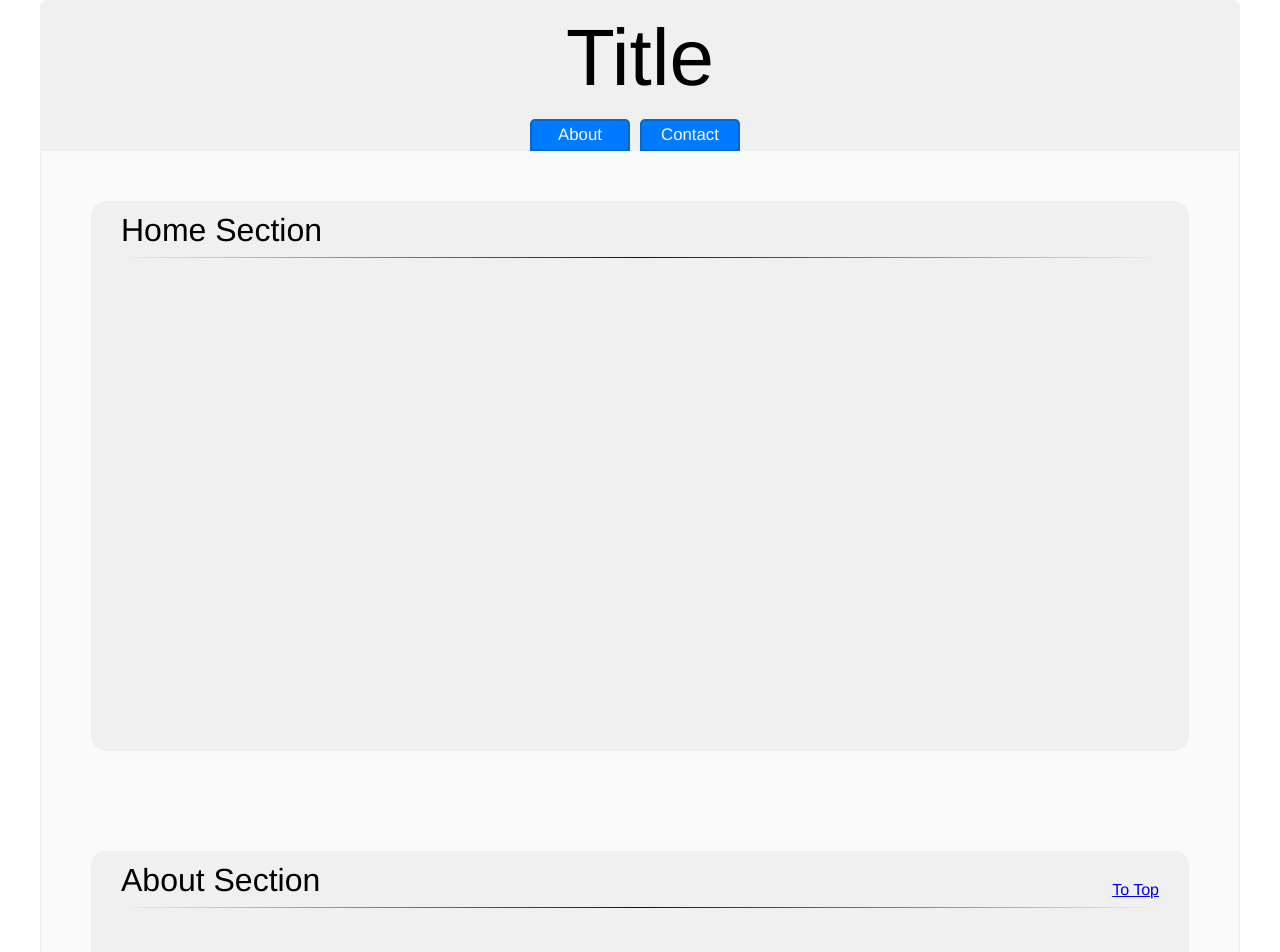
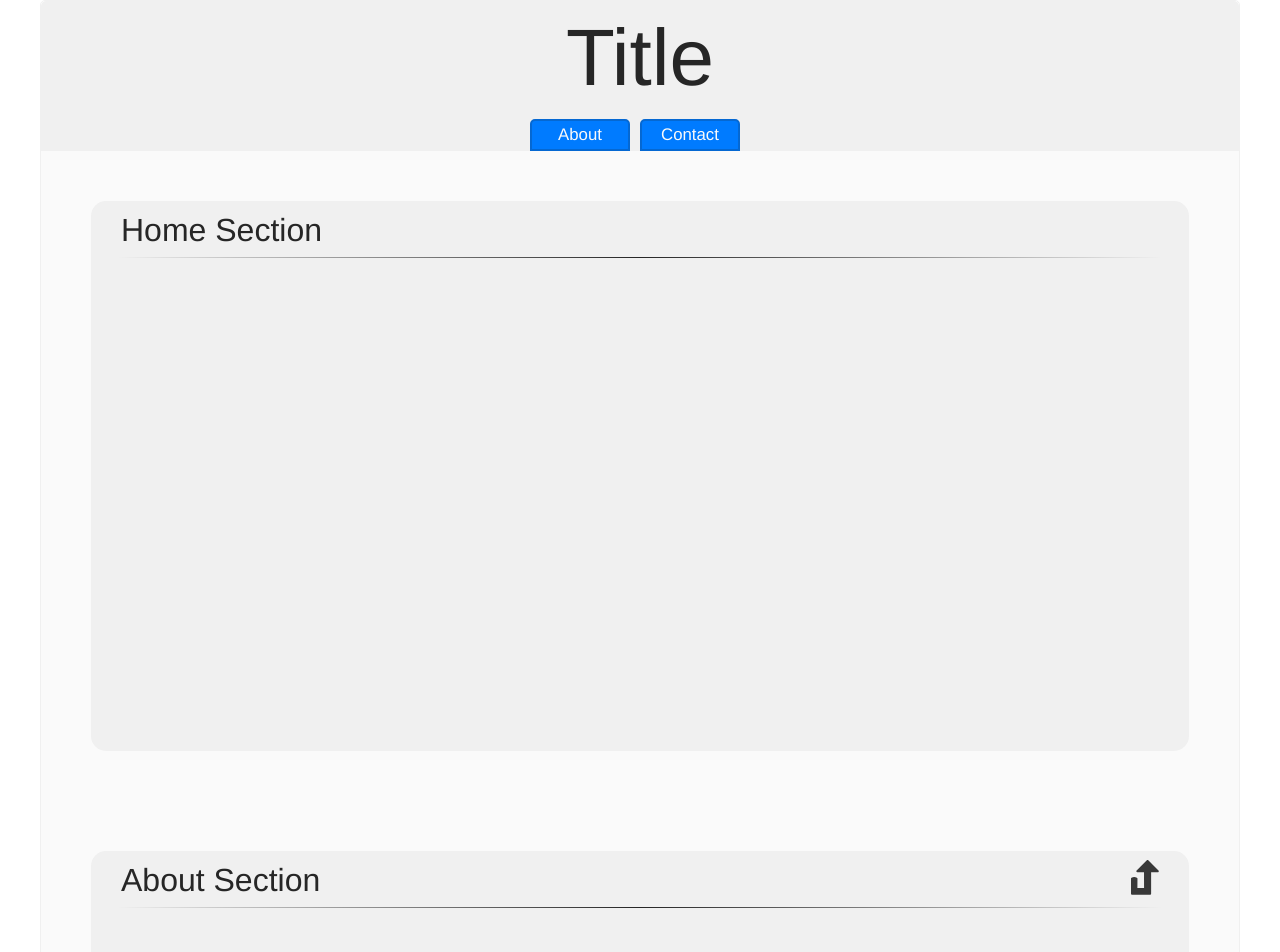
Before and after one commit to wchrapcynski/wc-component-component-library, a React (Create React App) app: page / in a window 1280 px wide. Shown: the top 952 px of the page. Built offline with nearby package versions, Linux system fonts and the light colour scheme.

Commit message:
Added to-top icon in section header

```diff
--- a/src/components/cards/cards.scss
+++ b/src/components/cards/cards.scss
@@ -76,8 +76,9 @@
     justify-content: center;
     align-items: center;
     flex-direction: column;
+    color: $black-2;
     hr {
-      background-image: linear-gradient(to right, $white-2, $black-1, $white-2);
+      background-image: linear-gradient(to right, $white-2, $black-2, $white-2);
       height: 1px;
       width: 95%;
       border: 0;
@@ -90,6 +91,9 @@
       align-items: flex-end;
       .card-header-item {
         margin: 0 30px;
+        img {
+          height: 35px;
+        }
       }
     }
     .card-body {
--- a/src/components/cards/sectioncard.js
+++ b/src/components/cards/sectioncard.js
@@ -1,6 +1,7 @@
 import React from "react";
 import "./cards.scss";
 import "../../styles/common.scss";
+import ToTopIcon from "../../images/to_top.svg"
 
 function SectionCard(props) {
   return (
@@ -13,7 +14,7 @@ function SectionCard(props) {
             {props.description}
           </div>
           <div className="card-header-item">
-            {props.toTop ? <a href="#Top">To Top</a> : ""}
+            {props.toTop ? <a href="#Top"><img src={ToTopIcon} alt="to-top" /></a> : ""}
           </div>
         </div>
         <hr />
--- a/src/components/footer/footer.scss
+++ b/src/components/footer/footer.scss
@@ -1,6 +1,7 @@
 @import "./../../styles/common.scss";
 
 .footer {
+  font-size: $font-size-1;
   text-align: center;
   padding: 10px 0;
   background-color: $white-2;
--- a/src/components/header/header.scss
+++ b/src/components/header/header.scss
@@ -9,6 +9,7 @@
   background-color: $white-2;
 
   .title {
+    color: $black-2;
     text-align: center;
     font-size: $font-size-3;
     padding-bottom: 15px;
```
Also changed, not shown: src/images/to_top.svg (added).
